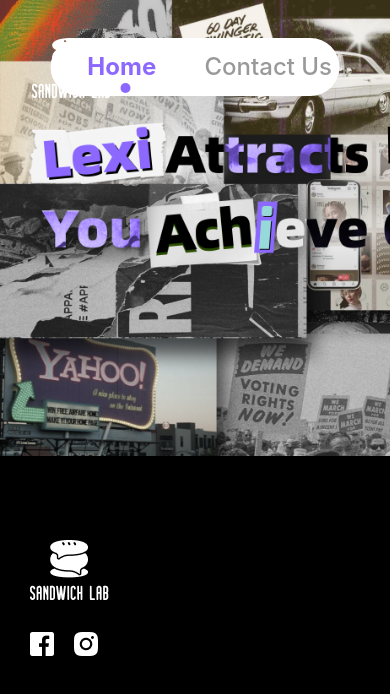
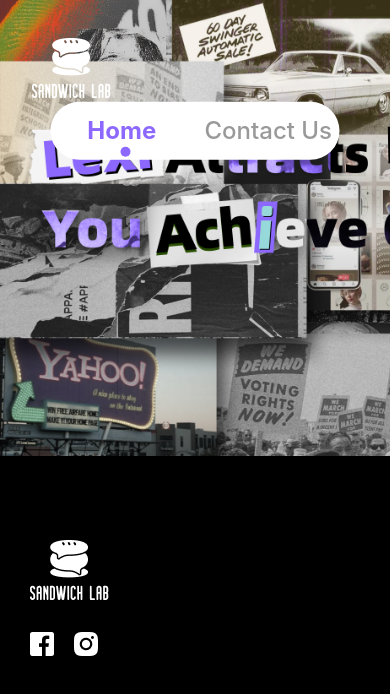
Before and after one commit to sandwichlab-ai/sandwich_frontend, a React (Create React App) app: page / in a window 390 px wide. Shown: the top 694 px of the page. Built offline with nearby package versions, Linux system fonts and the light colour scheme; what aws-amplify would draw is missing.

Commit message:
responsive change

```diff
--- a/src/HomePage/index.css
+++ b/src/HomePage/index.css
@@ -1,5 +1,6 @@
 .wrapper {
     height: 100%;
+    background-color: black;
 }
 .header {
     background-color: transparent;
@@ -139,3 +140,16 @@
         background-image: url("/public/images/logo.png")
       }
 }
+
+@media (max-width: 450px) {
+    .header__btn--group {
+        transform: translate(-50%, 110%);
+    }
+}
+
+
+/* @media (max-width: 520px) {
+    .header__btn--group {
+        transform: translate(-115%,-52%);
+    }
+} */
```
